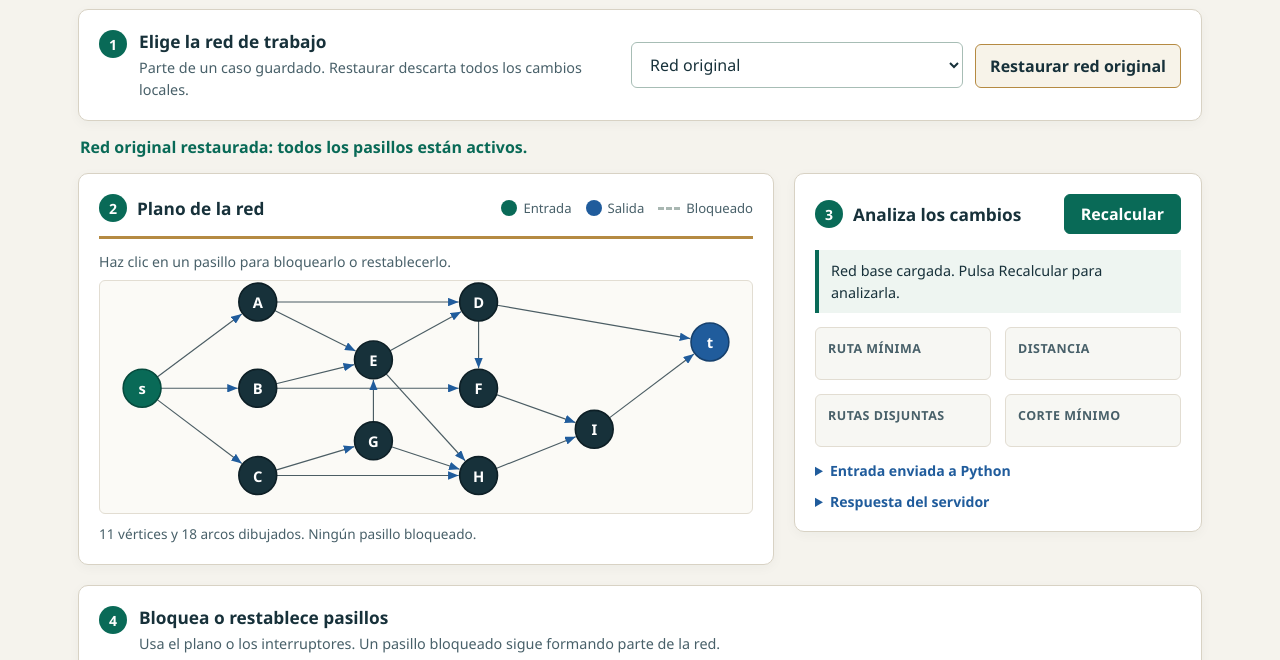
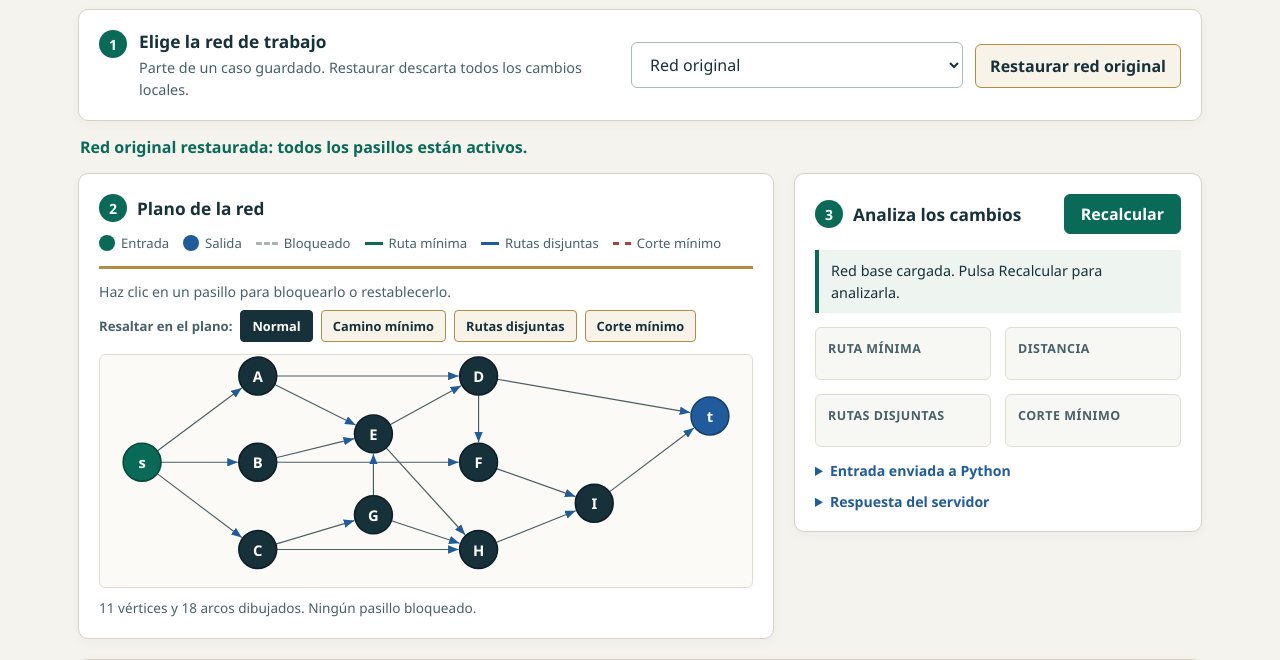
Before and after one commit to SebasMenas/TeoriaGrafosTrabajo, a Flask app: page / in a window 1280 px wide. Shown: the part 220-880 px from the top of the page. Run offline with Flask 3, Linux system fonts and the light colour scheme.

Commit message:
conectar resaltado visual de camino minimo, rutas disjuntas y corte

```diff
--- a/static/estilos.css
+++ b/static/estilos.css
@@ -41,7 +41,18 @@ button:disabled { cursor: not-allowed; opacity: .6; }
 .muestra-entrada { background: #096a57; }
 .muestra-salida { background: #205c9c; }
 .muestra-bloqueado { width: 22px; height: 0; border-radius: 0; border-top: 3px dashed #a9b7b2; }
-.ayuda-plano { margin: 12px 0 8px; color: #486069; font-size: .88rem; }
+.muestra-ruta { width: 18px; height: 3px; border-radius: 0; background: #096a57; }
+.muestra-familia { width: 18px; height: 3px; border-radius: 0; background: #205c9c; }
+.muestra-corte { width: 18px; height: 0; border-radius: 0; border-top: 3px dashed #ae403a; }
+.ayuda-plano { margin: 12px 0 6px; color: #486069; font-size: .88rem; }
+.modos-vista { display: flex; flex-wrap: wrap; align-items: center; gap: 8px; margin: 8px 0 12px; }
+.etiqueta-vista { font-size: .82rem; font-weight: 700; color: #486069; }
+.btn-vista { min-height: 32px; padding: 4px 11px; font-size: .8rem; font-weight: 650; color: #17313a; background: #f7f3e9; border: 1px solid #b58a42; border-radius: 4px; cursor: pointer; transition: background .15s ease, color .15s ease; }
+.btn-vista:hover:not(:disabled) { background: #eee3ce; }
+.btn-vista.activo { color: white; background: #17313a; border-color: #17313a; }
+.btn-vista[data-modo="ruta"].activo { background: #096a57; border-color: #096a57; }
+.btn-vista[data-modo="familia"].activo { background: #205c9c; border-color: #205c9c; }
+.btn-vista[data-modo="corte"].activo { background: #ae403a; border-color: #ae403a; }
 #plano-svg { display: block; width: 100%; height: auto; background: #fbfaf6; border: 1px solid #e2ddd2; border-radius: 6px; }
 .arco { stroke: #4b5d64; stroke-width: 1.1; fill: none; cursor: pointer; transition: stroke .2s ease, stroke-width .2s ease; }
 .arco:hover { stroke: #205c9c; stroke-width: 2.4; }
@@ -49,6 +60,10 @@ button:disabled { cursor: not-allowed; opacity: .6; }
 .etiqueta-bloqueado { fill: #486069; stroke: #fbfaf6; stroke-width: 3px; paint-order: stroke; font-size: 9px; font-weight: 650; }
 .punta-activa { fill: #205c9c; }
 .punta-bloqueada { fill: #a9b7b2; }
+.punta-ruta { fill: #096a57; }
+.punta-familia { fill: #205c9c; }
+.punta-familia-alt { fill: #b58a42; }
+.punta-corte { fill: #ae403a; }
 .vertice circle { fill: #17313a; stroke: #0d1f26; stroke-width: 1.5; }
 .vertice.entrada circle { fill: #096a57; stroke: #064a3d; }
 .vertice.salida circle { fill: #205c9c; stroke: #16406d; }
--- a/static/inicio.js
+++ b/static/inicio.js
@@ -22,6 +22,8 @@ const elementos = {
 let estado = null;
 let cargando = false;
 let calculando = false;
+let ultimoResultado = null;
+let modoVista = 'normal';
 
 // Conserva solo el contrato de la red y explicita el estado de cada pasillo.
 function normalizarGrafo(grafo) {
@@ -167,6 +169,8 @@ function renderizarEditor(reiniciar = false) {
 }
 
 function marcarDesactualizado(mensaje) {
+  ultimoResultado = null;
+  fijarModoVista('normal');
   limpiarResultados('Desactualizado: pulsa Recalcular para analizar los cambios.');
   elementos.resultado.classList.add('desactualizado');
   elementos.aviso.classList.remove('error');
@@ -306,8 +310,30 @@ function mostrarResultado(datos, estadoEnviado) {
     : 'Todos los cálculos están disponibles en la respuesta del servidor.';
   document.getElementById('entrada-json').textContent = JSON.stringify(estadoEnviado, null, 2);
   document.getElementById('salida-json').textContent = JSON.stringify(datos, null, 2);
+  ultimoResultado = datos;
+  if (datos.ruta && datos.ruta.length > 0) {
+    fijarModoVista('ruta');
+  } else {
+    fijarModoVista('normal');
+  }
   elementos.aviso.classList.remove('error');
   elementos.aviso.textContent = 'Cálculo completado.';
+}
+
+function fijarModoVista(nuevoModo) {
+  modoVista = nuevoModo;
+  document.querySelectorAll('.btn-vista').forEach(btn => {
+    const activo = btn.dataset.modo === nuevoModo;
+    btn.classList.toggle('activo', activo);
+    btn.setAttribute('aria-pressed', String(activo));
+  });
+  aplicarModoVistaActual();
+}
+
+function aplicarModoVistaActual() {
+  if (window.Plano && typeof window.Plano.aplicarModoVista === 'function') {
+    window.Plano.aplicarModoVista(modoVista, ultimoResultado);
+  }
 }
 
 // Envía siempre el inventario completo, incluidos los pasillos bloqueados.
@@ -340,6 +366,8 @@ async function recalcular() {
 async function restaurarRed() {
   cargando = true;
   estado = null;
+  ultimoResultado = null;
+  fijarModoVista('normal');
   renderizarEditor(true);
   actualizarControles();
   limpiarErroresControl();
@@ -381,4 +409,10 @@ elementos.formularioCaso.addEventListener('submit', evento => {
   restaurarRed();
 });
 
+document.querySelectorAll('.btn-vista').forEach(btn => {
+  btn.addEventListener('click', () => {
+    fijarModoVista(btn.dataset.modo);
+  });
+});
+
 restaurarRed();
--- a/templates/index.html
+++ b/templates/index.html
@@ -50,9 +50,19 @@
             <li><span class="muestra muestra-entrada" aria-hidden="true"></span>Entrada</li>
             <li><span class="muestra muestra-salida" aria-hidden="true"></span>Salida</li>
             <li><span class="muestra muestra-bloqueado" aria-hidden="true"></span>Bloqueado</li>
+            <li><span class="muestra muestra-ruta" aria-hidden="true"></span>Ruta mínima</li>
+            <li><span class="muestra muestra-familia" aria-hidden="true"></span>Rutas disjuntas</li>
+            <li><span class="muestra muestra-corte" aria-hidden="true"></span>Corte mínimo</li>
           </ul>
         </div>
         <p class="ayuda-plano">Haz clic en un pasillo para bloquearlo o restablecerlo.</p>
+        <div class="modos-vista" role="group" aria-label="Modo de visualización en el plano">
+          <span class="etiqueta-vista">Resaltar en el plano:</span>
+          <button type="button" class="btn-vista activo" data-modo="normal" aria-pressed="true">Normal</button>
+          <button type="button" class="btn-vista" data-modo="ruta" aria-pressed="false">Camino mínimo</button>
+          <button type="button" class="btn-vista" data-modo="familia" aria-pressed="false">Rutas disjuntas</button>
+          <button type="button" class="btn-vista" data-modo="corte" aria-pressed="false">Corte mínimo</button>
+        </div>
         <svg id="plano-svg" viewBox="0 0 620 220" role="img" aria-labelledby="plano-svg-titulo">
           <title id="plano-svg-titulo">Plano dirigido de la red</title>
           <defs>
@@ -63,6 +73,22 @@
             <marker id="flecha-bloqueada" viewBox="0 0 10 8" refX="10" refY="4"
                     markerWidth="10" markerHeight="8" orient="auto" markerUnits="userSpaceOnUse">
               <path class="punta-bloqueada" d="M0,0 L10,4 L0,8 Z"></path>
+            </marker>
+            <marker id="flecha-ruta" viewBox="0 0 10 8" refX="10" refY="4"
+                    markerWidth="10" markerHeight="8" orient="auto" markerUnits="userSpaceOnUse">
+              <path class="punta-ruta" d="M0,0 L10,4 L0,8 Z"></path>
+            </marker>
+            <marker id="flecha-familia" viewBox="0 0 10 8" refX="10" refY="4"
+                    markerWidth="10" markerHeight="8" orient="auto" markerUnits="userSpaceOnUse">
+              <path class="punta-familia" d="M0,0 L10,4 L0,8 Z"></path>
+            </marker>
+            <marker id="flecha-familia-alt" viewBox="0 0 10 8" refX="10" refY="4"
+                    markerWidth="10" markerHeight="8" orient="auto" markerUnits="userSpaceOnUse">
+              <path class="punta-familia-alt" d="M0,0 L10,4 L0,8 Z"></path>
+            </marker>
+            <marker id="flecha-corte" viewBox="0 0 10 8" refX="10" refY="4"
+                    markerWidth="10" markerHeight="8" orient="auto" markerUnits="userSpaceOnUse">
+              <path class="punta-corte" d="M0,0 L10,4 L0,8 Z"></path>
             </marker>
           </defs>
           <g id="capa-arcos"></g>
```
